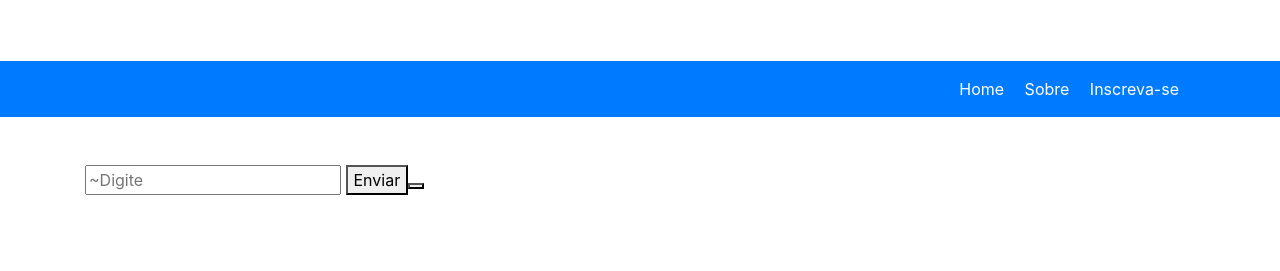
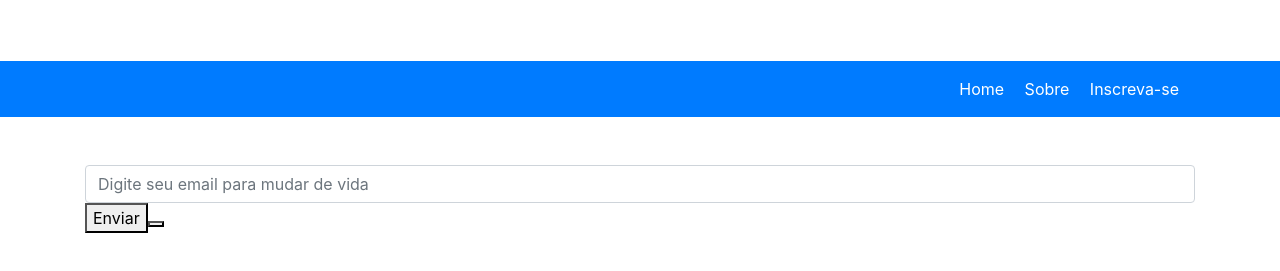
Before and after one commit to melhoresuasaude/melhoresuasaude.github.io, a plain HTML site: page inscreva-se.html in a window 1280 px wide. Shown: the part 117-388 px from the top of the page. Drawn offline with nearby package versions, Linux system fonts and the light colour scheme.

Commit message:
Update inscreva-se.html

```diff
--- a/inscreva-se.html
+++ b/inscreva-se.html
@@ -28,7 +28,7 @@
 
     <div class="container">
       <div class="form-group">
-        <input type=~email~ placeholder=~Digite seu email para mudar de vida~ class=~form-control~>
+        <input type="email" placeholder="Digite seu email para mudar de vida" class="form-control">
         <button class=~btn btn-primary~>Enviar<button>
       </div>
     </div>
```
